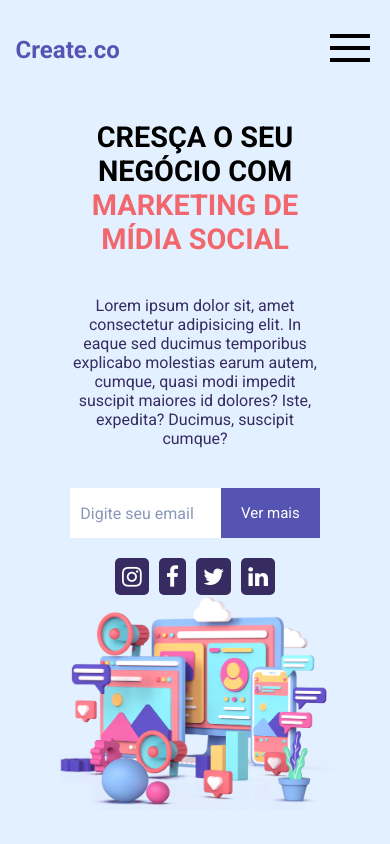
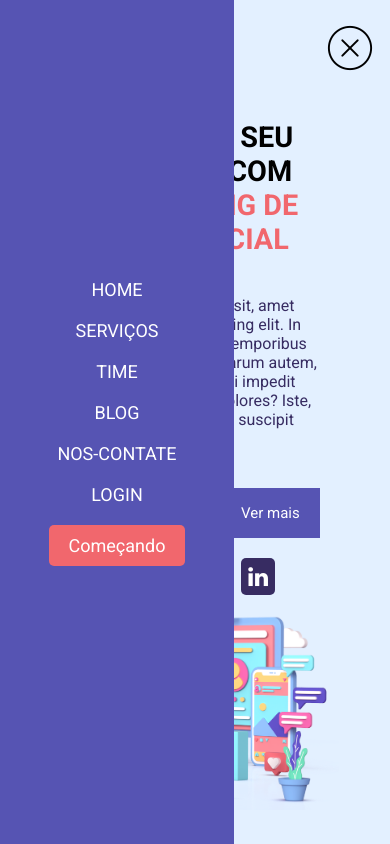
Before and after one commit to dalessandrosantos/website-responsivo-midia-digital, a plain HTML site: page index.html in a window 390 px wide. Both pictures are taken after a click on the element 350 px from the left and 50 px from the top of the page. Drawn offline with Linux system fonts and the light colour scheme.

Commit message:
Adicionando função javascript na barra menu mobile

```diff
--- a/estilo.css
+++ b/estilo.css
@@ -157,12 +157,13 @@ main .text-main {
         transform: translateX(-100%);
         display: flex;
         align-items: center;
+        justify-content: center;
         flex-direction: column;
         transition: 0.3s ease-in;
         background-color: #5654b3;
     }
 
-    nav ul.ativo {
+    nav ul.active {
         transform: translateX(0);
     }
 
@@ -170,7 +171,7 @@ main .text-main {
         padding: 10px;
     }
 
-    nav ul a {
+    nav ul li a {
         font-size: 18px;
         color: white;
     }
--- a/index.html
+++ b/index.html
@@ -14,7 +14,7 @@
             <div class="logo">
                 <a href="index.html">Create.co</a>
             </div>
-            <ul>
+            <ul id="menu">
                 <li> <a href="#">Home</a> </li>
                 <li> <a href="#">Serviços</a> </li>
                 <li> <a href="#">Time</a> </li>
@@ -23,8 +23,8 @@
                 <li> <a href="#">Login</a> </li>
                 <button>Começando</button>
             </ul>
-            <div class="menu-icon">
-                <img src="imagens/menu.png">
+            <div class="menu-icon" id="menu-icon">
+                <img src="imagens/menu.png" id="img">
             </div>
         </nav>
      <!--  end nav -->
--- a/main.js
+++ b/main.js
@@ -0,0 +1,16 @@
+const menu = document.querySelector('nav ul')
+const menuIcon = document.querySelector('#menu-icon');
+const iconMenu = document.querySelector('nav #menu-icon #img');
+
+
+//Adicionando uma função para quando clicar na barra de menu
+menuIcon.addEventListener('click', function() {
+
+    if (iconMenu.getAttribute("src") == 'imagens/menu.png') {
+        iconMenu.setAttribute("src", "imagens/close.png");
+    }else {
+        iconMenu.setAttribute("src", "imagens/menu.png");
+    }
+
+    menu.classList.toggle('active');
+})
```
